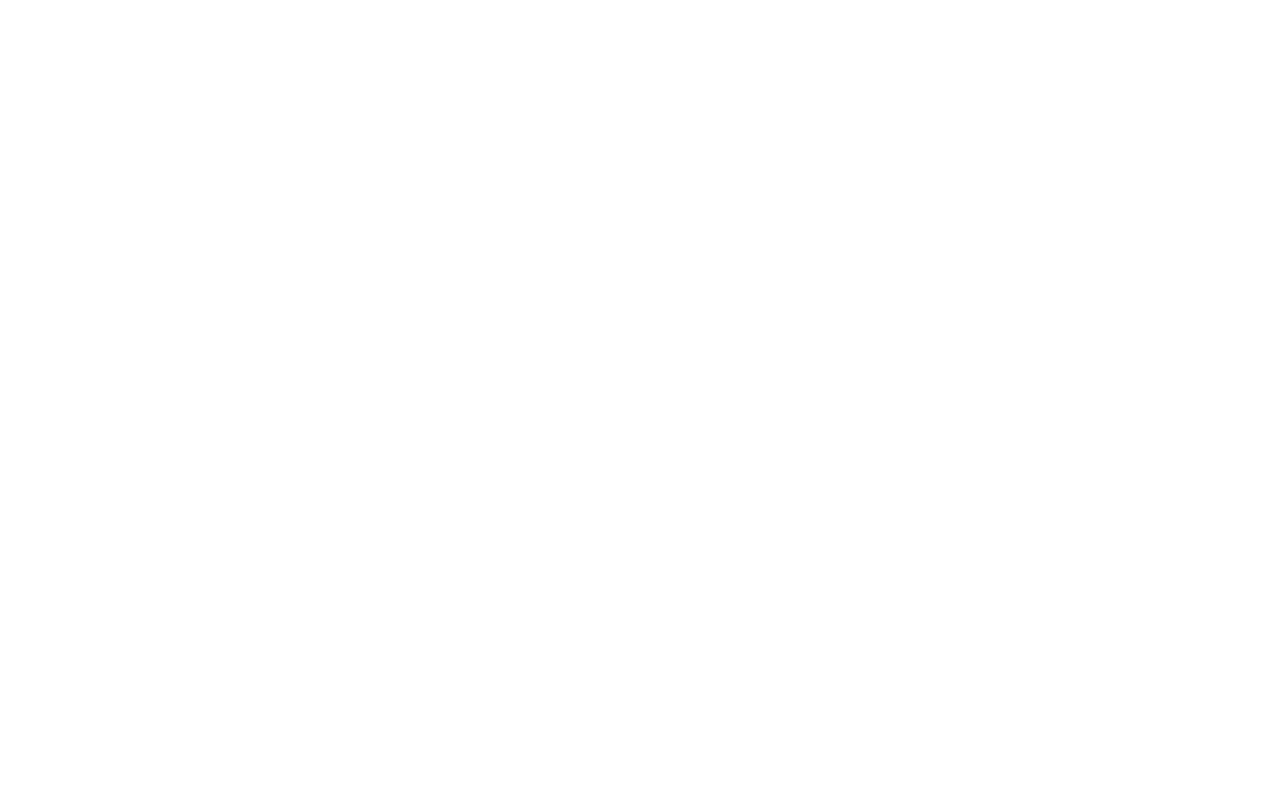
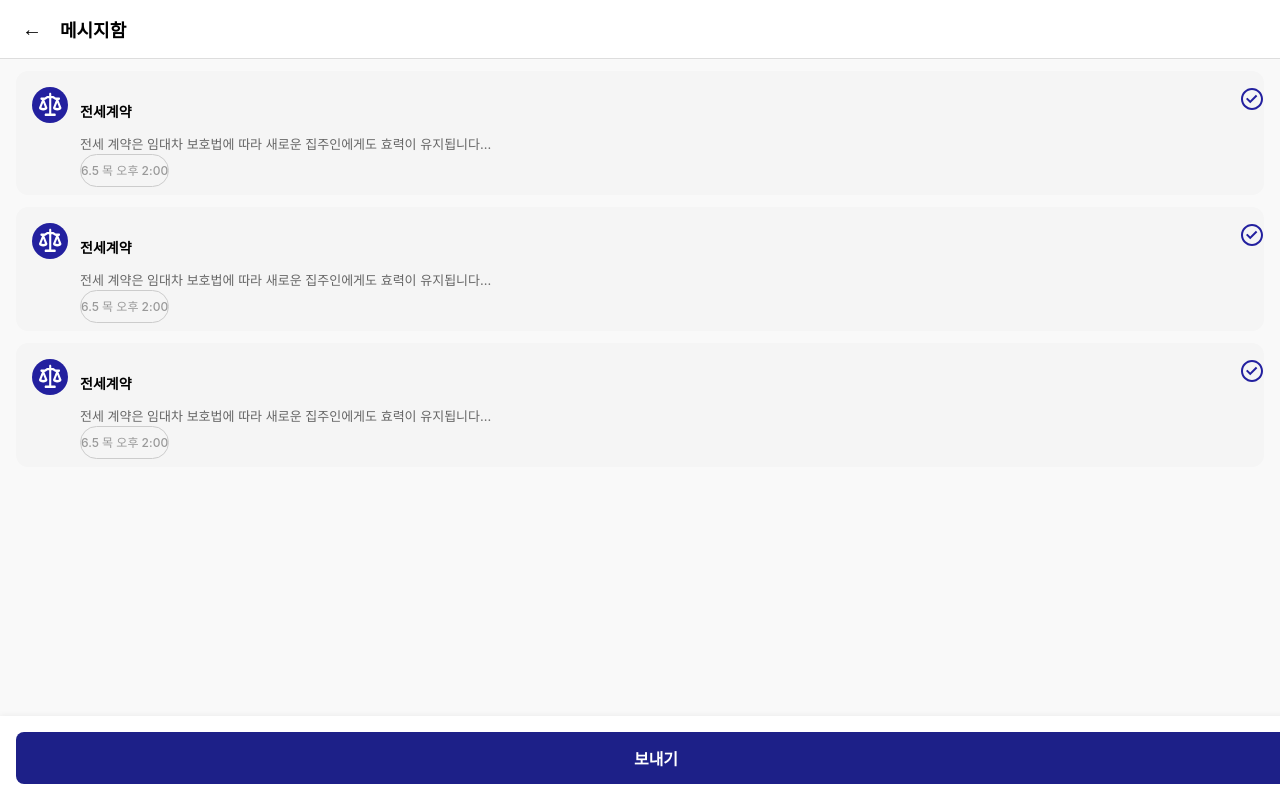
Before and after one commit to LikeLions-peacemaker/frontend, a React (Create React App) app: page /messages in a window 1280 px wide. Before the commit this address had no page. Built offline with nearby package versions, Linux system fonts and the light colour scheme.

Commit message:
다시 예약까지

```diff
--- a/src/App.js
+++ b/src/App.js
@@ -8,6 +8,7 @@
 import LawyerDetailPage from './pages/LawyerDetailPage'; // ✅ 추가
 import './fonts/Font.css';
 import LawyerReservationPage from './pages/LawyerReservationPage';
+import MessageListPage from './pages/MessageListPage';
 
 function App() {
   return (
@@ -19,8 +20,9 @@
           <Route path="/chat" element={<ChatPage />} />
           <Route path="/search" element={<SearchPage />} />
           <Route path="/mypage" element={<MyPage />} />
-          <Route path="/lawyer" element={<LawyerDetailPage />} /> {/* ✅ 이 줄 추가 */}
+          <Route path="/lawyer" element={<LawyerDetailPage />} />
           <Route path="/lawyer/reservation" element={<LawyerReservationPage />} />
+          <Route path="/messages" element={<MessageListPage />} />
 
         </Routes>
       </div>
--- a/src/pages/LawyerReservationPage.jsx
+++ b/src/pages/LawyerReservationPage.jsx
@@ -26,25 +26,28 @@
         </div>
       </section>
 
-      <section className="calendar-section">
+            <section className="calendar-section">
         <p className="title">날짜 선택</p>
         <div className="calendar">
-          <div className="calendar-header">
-            <span>월</span><span>화</span><span>수</span><span>목</span><span>금</span><span>토</span><span>일</span>
-          </div>
-          <div className="calendar-days">
-            <span className="day">23</span>
-            <span className="day">24</span>
-            <span className="day">25</span>
-            <span className="day">26</span>
-            <span className="day">27</span>
-            <span className="day">28</span>
-            <span className="day">29</span>
-            <span className="day">30</span>
-            <span className="day today">오늘</span>
-          </div>
+            <div className="calendar-grid">
+            <div className="day-label">월</div>
+            <div className="day-label">화</div>
+            <div className="day-label">수</div>
+            <div className="day-label">목</div>
+            <div className="day-label">금</div>
+            <div className="day-label">토</div>
+            <div className="day-label">일</div>
+
+            <div className="date">23</div>
+            <div className="date">24</div>
+            <div className="date">25</div>
+            <div className="date">26</div>
+            <div className="date">27</div>
+            <div className="date">28</div>
+            <div className="date today">오늘</div>
+            </div>
         </div>
-      </section>
+        </section>
 
       <section className="time-section">
         <p className="title">시간 선택</p>
--- /dev/null
+++ b/src/pages/MessageListPage.css
@@ -0,0 +1,99 @@
+.message-page {
+  display: flex;
+  flex-direction: column;
+  height: 100vh;
+  background-color: #f9f9f9;
+}
+
+.message-header {
+  display: flex;
+  align-items: center;
+  padding: 16px;
+  background-color: #fff;
+  font-weight: bold;
+  font-size: 18px;
+  border-bottom: 1px solid #ddd;
+}
+
+.back-btn {
+  margin-right: 12px;
+  font-size: 20px;
+  background: none;
+  border: none;
+  cursor: pointer;
+}
+
+.message-list {
+  flex: 1;
+  overflow-y: auto;
+  padding: 12px 16px 100px 16px;
+}
+
+.message-card {
+  display: flex;
+  align-items: flex-start;
+  background-color: #f5f5f5;
+  border-radius: 12px;
+  padding: 16px;
+  margin-bottom: 12px;
+}
+
+.message-card .icon {
+  flex-shrink: 0;
+  width: 36px;
+  height: 36px;
+  margin-right: 12px;
+}
+
+.message-content {
+  flex: 1;
+}
+
+.message-content .bold {
+  font-weight: bold;
+  font-size: 14px;
+  margin-bottom: 4px;
+}
+
+.message-content .gray {
+  color: #666;
+  font-size: 13px;
+  margin-bottom: 6px;
+  white-space: nowrap;
+  overflow: hidden;
+  text-overflow: ellipsis;
+}
+
+.message-content .date {
+  font-size: 12px;
+  color: #999;
+}
+
+.check {
+  flex-shrink: 0;
+  margin-left: 8px;
+  width: 20px;
+  height: 20px;
+}
+
+.message-footer {
+  position: fixed;
+  bottom: 0;
+  left: 0;
+  width: 100%;
+  padding: 16px;
+  background-color: #fff;
+  box-shadow: 0 -1px 6px rgba(0,0,0,0.05);
+}
+
+.send-btn {
+  width: 100%;
+  padding: 14px;
+  background-color: #1d2088;
+  color: white;
+  font-size: 16px;
+  font-weight: bold;
+  border: none;
+  border-radius: 8px;
+  cursor: pointer;
+}
--- /dev/null
+++ b/src/pages/MessageListPage.jsx
@@ -0,0 +1,56 @@
+import React from 'react';
+import './MessageListPage.css';
+import { ReactComponent as LawIcon } from '../assets/law_icon.svg';
+import { ReactComponent as CheckIcon } from '../assets/check-icon.svg';
+import { useNavigate } from 'react-router-dom';
+
+function MessageListPage() {
+  const navigate = useNavigate();
+
+  const messages = [
+    {
+      title: '전세계약',
+      content: '전세 계약은 임대차 보호법에 따라 새로운 집주인에게도 효력이 유지됩니다...',
+      date: '6.5 목 오후 2:00'
+    },
+    {
+      title: '전세계약',
+      content: '전세 계약은 임대차 보호법에 따라 새로운 집주인에게도 효력이 유지됩니다...',
+      date: '6.5 목 오후 2:00'
+    },
+    {
+      title: '전세계약',
+      content: '전세 계약은 임대차 보호법에 따라 새로운 집주인에게도 효력이 유지됩니다...',
+      date: '6.5 목 오후 2:00'
+    }
+  ];
+
+  return (
+    <div className="message-page">
+      <header className="message-header">
+        <button className="back-btn" onClick={() => navigate(-1)}>←</button>
+        <span className="title">메시지함</span>
+      </header>
+
+      <div className="message-list">
+        {messages.map((msg, index) => (
+          <div className="message-card" key={index}>
+            <div className="icon"><LawIcon /></div>
+            <div className="message-content">
+              <p className="bold">{msg.title}</p>
+              <p className="gray">{msg.content}</p>
+              <span className="date">{msg.date}</span>
+            </div>
+            <div className="check"><CheckIcon /></div>
+          </div>
+        ))}
+      </div>
+
+      <footer className="message-footer">
+        <button className="send-btn">보내기</button>
+      </footer>
+    </div>
+  );
+}
+
+export default MessageListPage;
```
Also changed, not shown: src/pages/LawyerDetailPage.jsx (line endings or trailing spaces), src/pages/LawyerReservationPage.css (line endings or trailing spaces).
